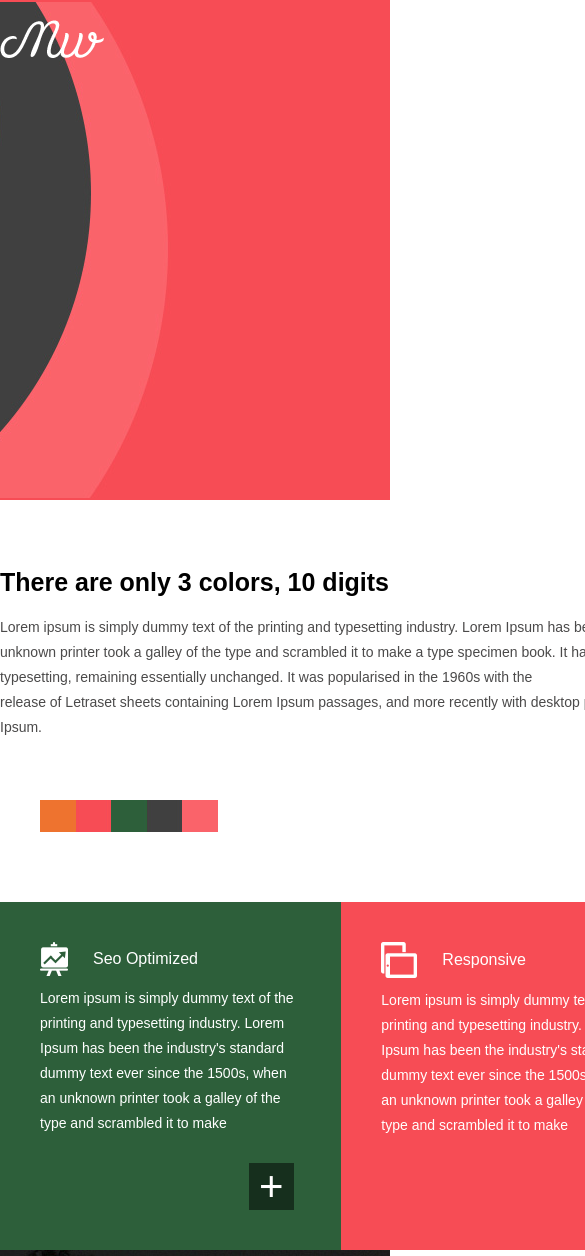
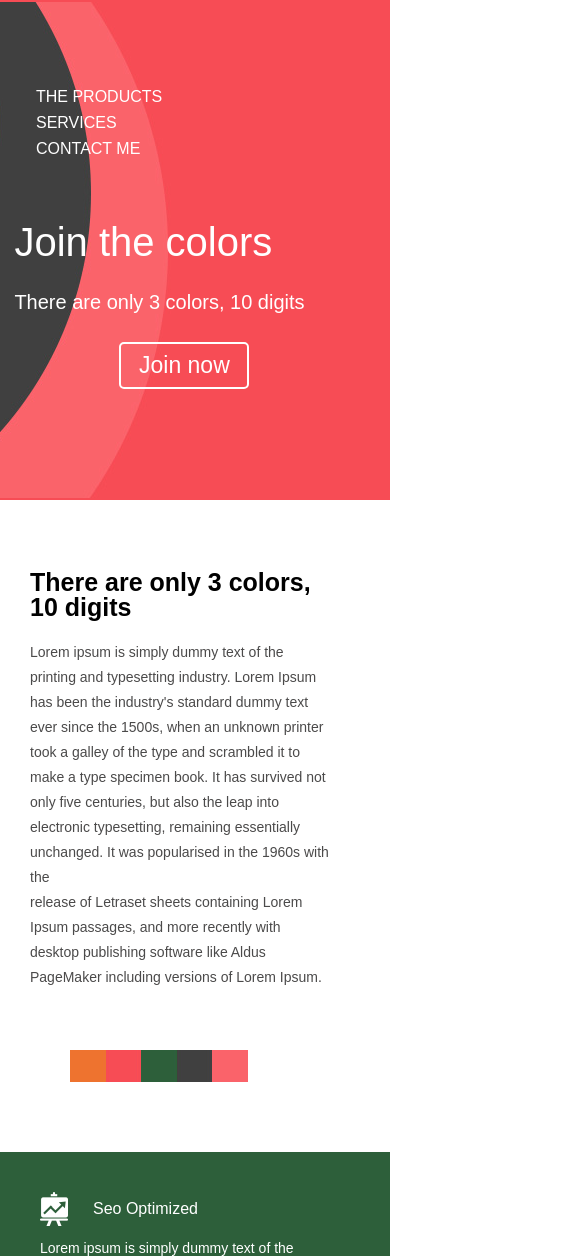
Before and after one commit to bota21/homework_33, a plain HTML site: page 28/index.html in a window 390 px wide. Shown: the top 1256 px of the page, 585 px wide, since content can reach past the window. Drawn offline with Linux system fonts and the light colour scheme.

Commit message:
#1 №28 домашка. Добавлены 2 медиазапроса на 925рх и 782рх

```diff
--- a/28/css/style.css
+++ b/28/css/style.css
@@ -1,8 +1,11 @@
-
 body {
   font-family: arial, sans-serif;
   color: #fff;
   background: #fff;
+}
+
+* {
+  box-sizing: border-box;
 }
 
 .container {
@@ -11,6 +14,7 @@ body {
 }
 
 .header {
+  width: 100%;
   min-height: 500px;
   background: #F74C55 url(../img/bg-circles-full.jpg) 50% no-repeat;
 }
@@ -112,7 +116,7 @@ body {
   padding: 40px;
 }
 
-.second-wrapper {
+.third-block_container .wrapper:hover {
   background: #F74C55;
 }
 
@@ -213,3 +217,53 @@ footer .container {
   justify-content: center;
   padding: 35px;
 }
+
+@media screen and (max-width: 925px) {
+  .container {
+    width: 846px;
+    margin: 0;
+  }
+  .main {
+    margin: 18% 0 0 42%;
+  }
+  .second-block_container {
+    width: 870px;
+    padding-left: 30px;
+  }
+  .third-block_container {
+    flex-direction: column;
+  }
+  .third-block_container {
+    margin: 0;
+  }
+}
+
+@media screen and (max-width: 782px) {
+  .container {
+    width: 360px;
+    padding: 0;
+  }
+  .logo {
+    display: none;
+  }
+  .menu {
+    flex-direction: column;
+    align-items: flex-start;
+    margin: 20% 0 0 10%;
+  }
+  .main {
+    margin-left: 4%;
+  }
+  .main-button {
+    margin-left: 35%;
+  }
+  .menu li {
+    margin-top: 10px;
+  }
+  .second-block_container {
+    padding: 0 30px;
+  }
+  .third-block_container {
+    width: 360px;
+  }
+}
--- a/28/index.html
+++ b/28/index.html
@@ -31,7 +31,7 @@
   </header>
 
   <div class="second-block">
-    <div class="container">
+    <div class="container second-block_container">
       <h2 class="second-title">There are only 3 colors, 10 digits</h2>
       <p class="second-text">Lorem ipsum is simply dummy text of the printing and typesetting industry. Lorem Ipsum has
         been the industry's standard dummy text ever since the 1500s, when an unknown printer took a galley of the type
@@ -44,7 +44,7 @@
   </div>
 
   <div class="third-block">
-    <div class="container"></div>
+    <div class="container third-block_container"></div>
   </div>
 
   <div class="forth-block">
```
